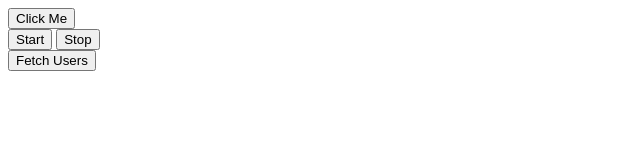
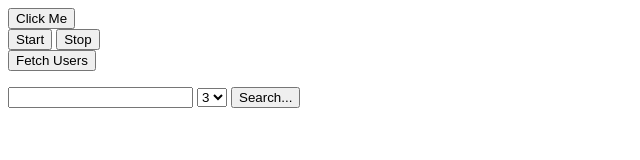
Before and after one commit to VadimKorobec/Js, a website built with Parcel: page src/index.html in a window 1280 px wide. Shown: the whole page, without its empty margins (0-640 px from the left). Built offline with nearby package versions, Linux system fonts and the light colour scheme; no server answers.

Commit message:
Update index.html

```diff
--- a/src/index.html
+++ b/src/index.html
@@ -17,6 +17,17 @@
         <button type="button" id="fetch-btn">Fetch Users</button>
         <ul class="user-list"></ul>
       </div>
+      <div>
+        <form action="submit" class="js-search">
+          <input type="text" name="query" />
+          <select name="days">
+            <option value="3">3</option>
+            <option value="5">5</option>
+            <option value="7">7</option>
+          </select>
+          <button type="submit">Search...</button>
+        </form>
+      </div>
     </section>
     <script type="module" src="./script.js"></script>
   </body>
```
